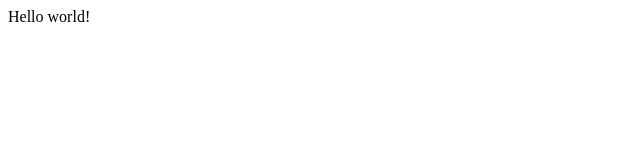
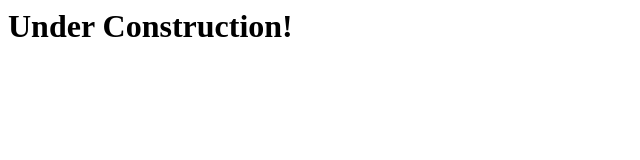
Before and after one commit to IZfinalbattle/IZfinalbattle.github.io, a plain HTML site: page index.html in a window 1280 px wide. Shown: the whole page, without its empty margins (0-640 px from the left). Drawn offline with Linux system fonts and the light colour scheme.

Commit message:
under construction

```diff
--- a/index.html
+++ b/index.html
@@ -1 +1 @@
-<p>Hello world!</p>
+<h1>Under Construction!</h1>
```
